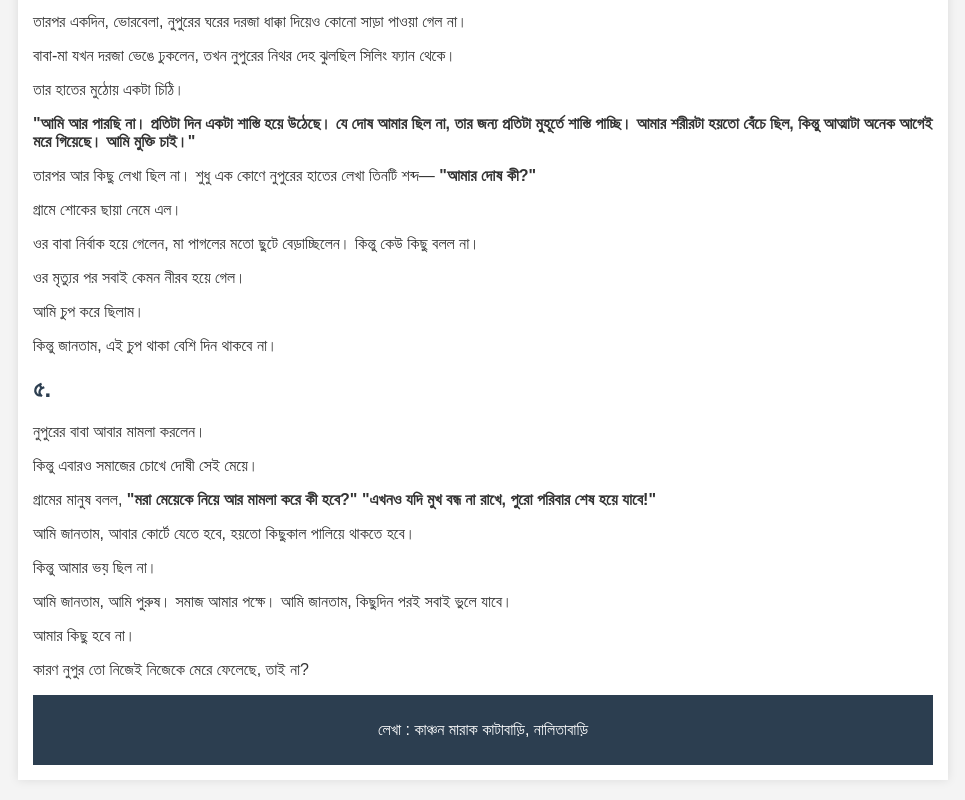
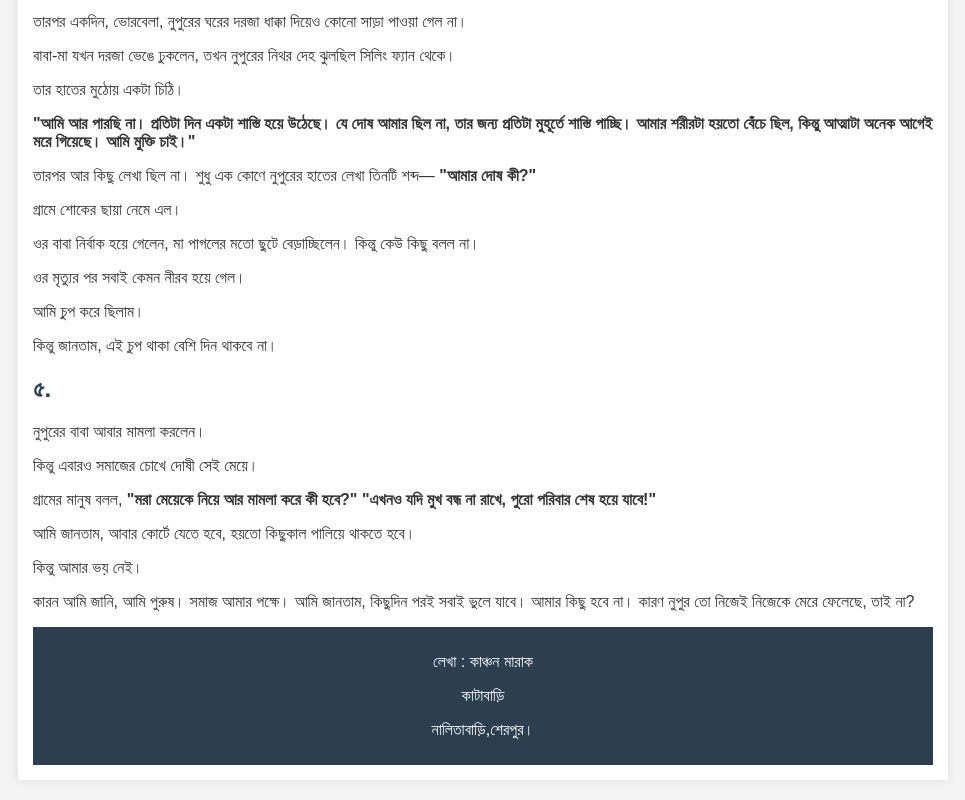
Before and after one commit to webk658/Nupurer-sesh-chithi, a plain HTML site: page index.html in a window 1280 px wide. Shown: the part 1299-2099 px from the top of the page, without its empty margins (157-1122 px from the left). Drawn offline with Linux system fonts and the light colour scheme.

Commit message:
Update index.html
Update missing paragraph.

```diff
--- a/index.html
+++ b/index.html
@@ -68,12 +68,12 @@
         <p>কিন্তু এবারও সমাজের চোখে দোষী সেই মেয়ে।</p>
         <p>গ্রামের মানুষ বলল, <strong>"মরা মেয়েকে নিয়ে আর মামলা করে কী হবে?"</strong> <strong>"এখনও যদি মুখ বন্ধ না রাখে, পুরো পরিবার শেষ হয়ে যাবে!"</strong></p>
         <p>আমি জানতাম, আবার কোর্টে যেতে হবে, হয়তো কিছুকাল পালিয়ে থাকতে হবে।</p>
-        <p>কিন্তু আমার ভয় ছিল না।</p>
-        <p>আমি জানতাম, আমি পুরুষ। সমাজ আমার পক্ষে। আমি জানতাম, কিছুদিন পরই সবাই ভুলে যাবে।</p>
-        <p>আমার কিছু হবে না।</p>
-        <p>কারণ নুপুর তো নিজেই নিজেকে মেরে ফেলেছে, তাই না?</p>
+        <p>কিন্তু আমার ভয় নেই।</p>
+        <p>কারন আমি জানি, আমি পুরুষ। সমাজ আমার পক্ষে। আমি জানতাম, কিছুদিন পরই সবাই ভুলে যাবে। আমার কিছু হবে না। কারণ নুপুর তো নিজেই নিজেকে মেরে ফেলেছে, তাই না?</p>
         <footer>
-            <p>লেখা : কাঞ্চন মারাক কাটাবাড়ি, নালিতাবাড়ি</p>
+            <p>লেখা : কাঞ্চন মারাক</p>
+            <p>কাটাবাড়ি</p>
+            </p>নালিতাবাড়ি,শেরপুর।</p>
         </footer>
     </section>
 
```
